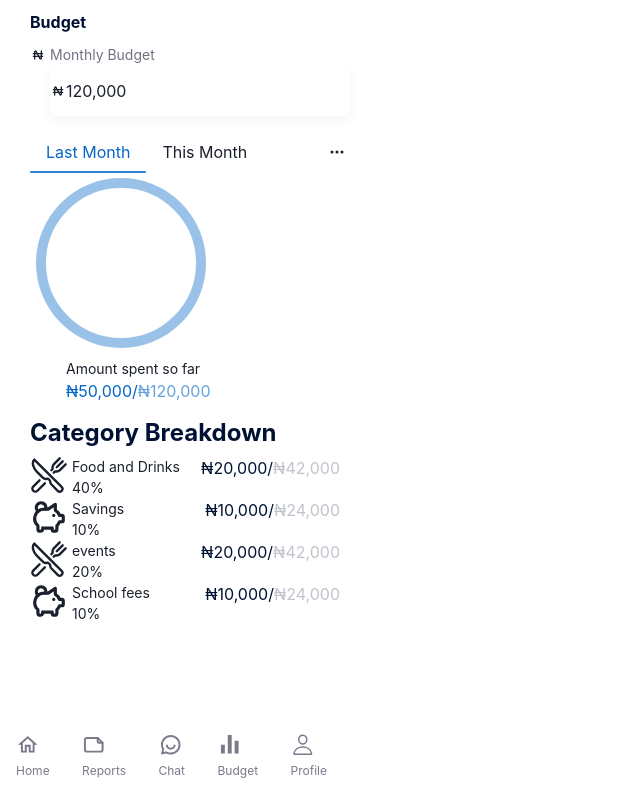
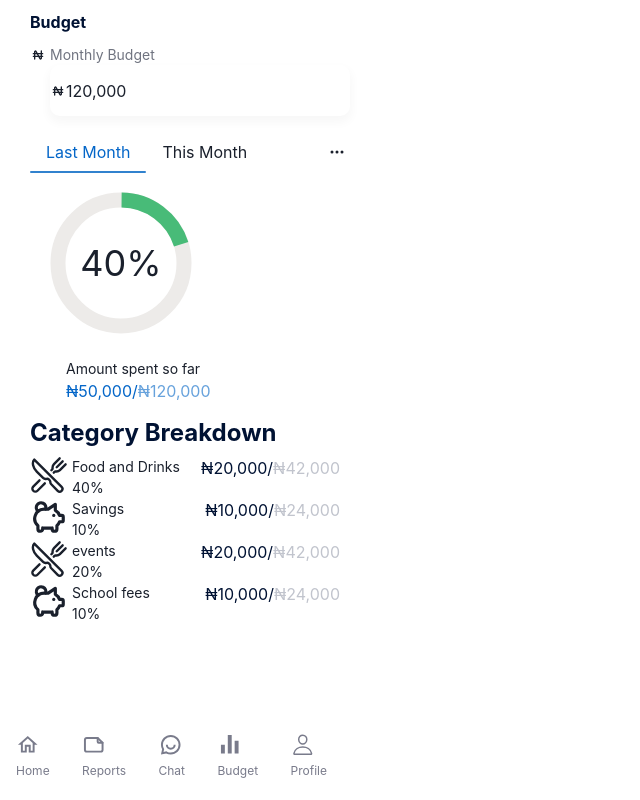
Before and after one commit to kelzzzcodes/Chakra-ui, a React (Create React App) app: page / in a window 1280 px wide. Shown: the whole page, without its empty margins (0-640 px from the left). Built offline with nearby package versions, Linux system fonts and the light colour scheme.

Commit message:
feat TabsSection rendering the data dynamically

```diff
--- a/src/components/CategorySection.jsx
+++ b/src/components/CategorySection.jsx
@@ -4,15 +4,19 @@ import { CategoryData } from '../constants'
 
 const CategorySection = () => {
   return (
-    <Box display='flex' flexDirection='column'>
-      <Heading  fontSize="24px" color="#001233">
+    <Box display="flex" flexDirection="column">
+      <Heading fontSize="24px" color="#001233">
         Category Breakdown
       </Heading>
 
       <Box marginTop="8px" display="flex" flexDirection="column" width="310px">
-        {
-            CategoryData.map((items)=>(
-                     <Box display="flex" width="310px" justifyContent="space-between">
+        {CategoryData.map((items) => (
+          <Box
+            key={items.label}
+            display="flex"
+            width="310px"
+            justifyContent="space-between"
+          >
             <Box display="flex">
               <Icon as={items.icon} fontSize="38px" />
               <Box
@@ -33,10 +37,7 @@ const CategorySection = () => {
               </Text>
             </Box>
           </Box>
-
-            ))
-        }
-
+        ))}
       </Box>
     </Box>
   )
--- a/src/components/TabsSection.jsx
+++ b/src/components/TabsSection.jsx
@@ -1,5 +1,7 @@
 import {
   Box,
+  CircularProgress,
+  CircularProgressLabel,
   Icon,
   Spacer,
   Tab,
@@ -11,6 +13,7 @@ import {
   Text,
 } from '@chakra-ui/react'
 import { BsThreeDots } from 'react-icons/bs'
+import { TabsData } from '../constants'
 
 const TabsSection = () => {
   return (
@@ -40,34 +43,33 @@ const TabsSection = () => {
 
       <TabIndicator mt="-1.5px" height="2px" bg="blue.500" borderRadius="1px" />
       <TabPanels>
-        <TabPanel
 
-        >
-          <Box>
+       {
+        TabsData.map((items)=>(
+             <TabPanel key={items.index}>
+             <Box >
+            <CircularProgress size="150px" value={items.value} color="green.400">
+              <CircularProgressLabel>{items.rating}</CircularProgressLabel>
+            </CircularProgress>
+
             <Box
-              w="150px"
-              height="150px"
-              borderRadius="50%"
-              outline="10px solid #0466C866"
+              marginTop="20px"
+              marginLeft="20px"
+              display="flex"
+              flexDirection="column"
             >
+              <Text fontSize="14px">Amount spent so far </Text>
 
+              <Text display="flex" fontSize="16px" color="#0466C8">
+                {items.expenditure}/<Text color="#67A2DC">{items.income}</Text>
+              </Text>
             </Box>
-           <Box marginTop='20px' marginLeft='20px' display='flex' flexDirection='column'>
+          </Box>
+            </TabPanel>
+        ))
+       }
 
-             <Text   fontSize='14px' >Amount spent so far </Text>
 
-             <Text display='flex' fontSize='16px' color='#0466C8'>
-                ₦50,000/<Text color='#67A2DC'>₦120,000</Text>
-             </Text>
-           </Box>
-          </Box>
-        </TabPanel>
-        <TabPanel>
-          <p>two!</p>
-        </TabPanel>
-        <TabPanel>
-          <p>three!</p>
-        </TabPanel>
       </TabPanels>
     </Tabs>
   )
--- a/src/constants/index.js
+++ b/src/constants/index.js
@@ -31,6 +31,21 @@ export const BottombarLinks = [
     path: '/profile',
     icon: IoPersonOutline,
     label: 'Profile',
+  },
+]
+
+export const TabsData=[
+  {
+    value: '20' ,
+    rating: '40%',
+    expenditure:'₦50,000',
+    income: '₦120,000'
+  },
+    {
+    value: '70' ,
+    rating: '50%',
+    expenditure:'₦12,000',
+    income: '₦24,000'
   },
 ]
 
```
Lines whose indentation alone changed are shown as unchanged.
